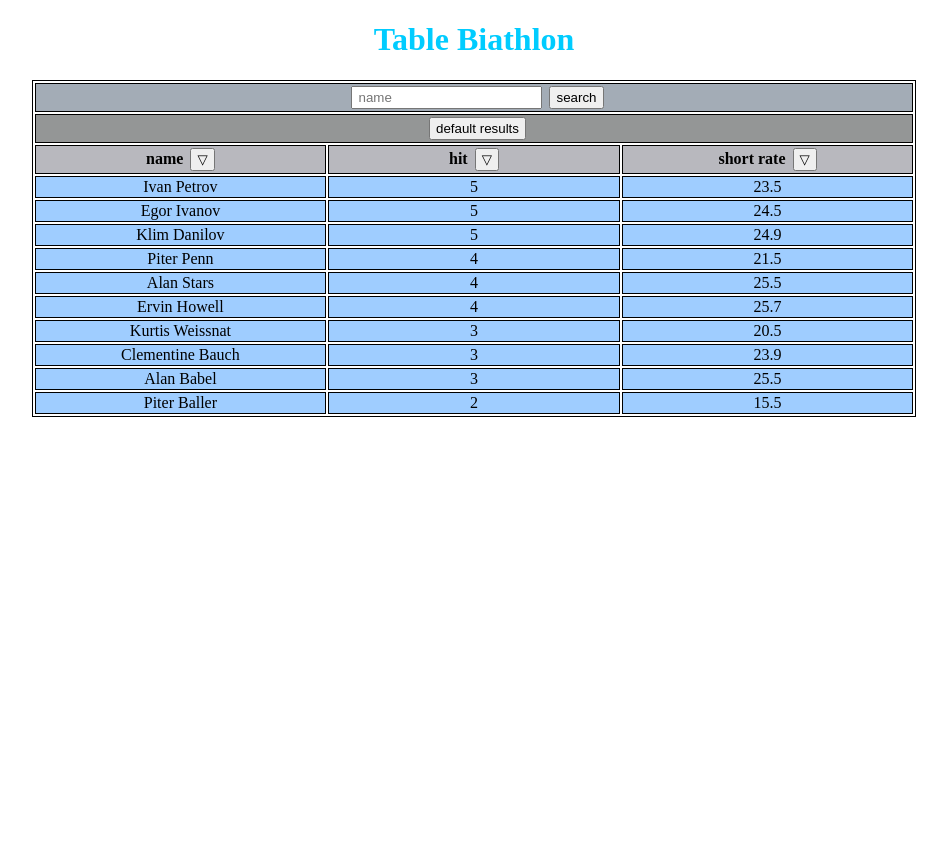
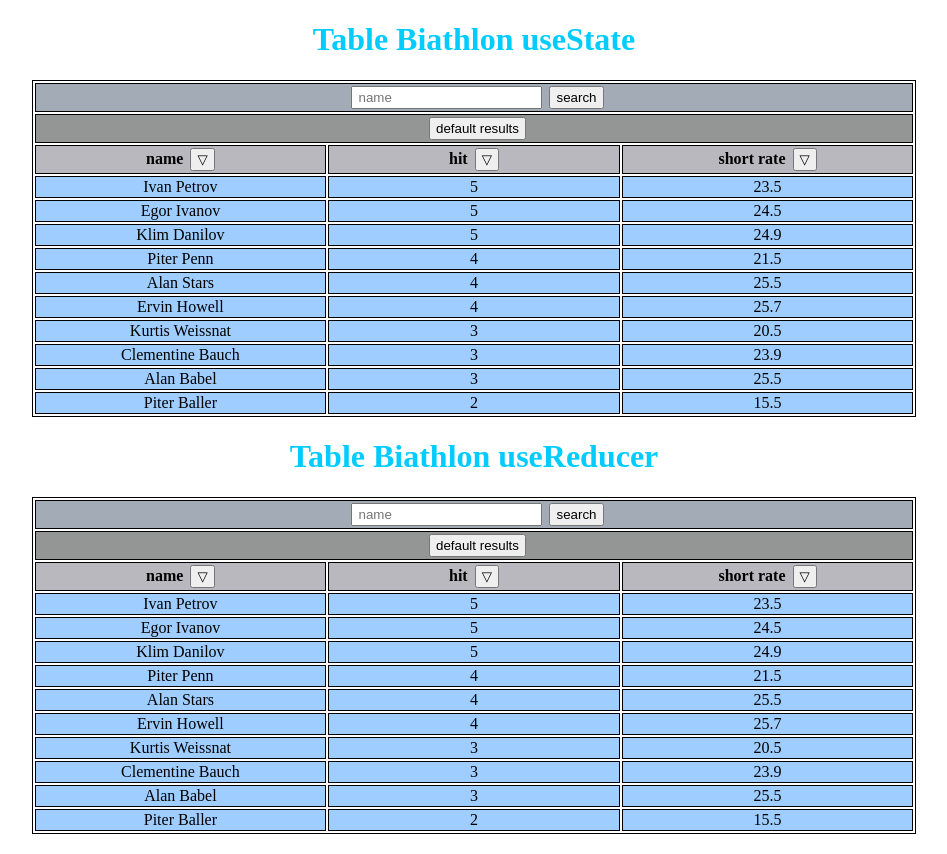
Before and after one commit to YuriyLaznyuk/ReactWpTable, a React app: page / in a window 1280 px wide. Shown: the whole page, without its empty margins (166-1113 px from the left). Before the commit the page ends 800 px from the top, so only its background shows below. Built offline with nearby package versions, Linux system fonts and the light colour scheme.

Commit message:
add useReducer table

```diff
--- a/src/App.js
+++ b/src/App.js
@@ -1,11 +1,14 @@
 import React from 'react';
 import ShowTable from "./component/ShowTable";
+import ShowTableReducer from "./component/ShowTableReducer";
 
 function App(props) {
     return (
         <div>
-            <h1 className="app-h1">Table Biathlon</h1>
+            <h1 className="app-h1">Table Biathlon useState</h1>
             <ShowTable/>
+            <h1 className="app-h1">Table Biathlon useReducer</h1>
+            <ShowTableReducer/>
         </div>
     );
 }
--- /dev/null
+++ b/src/component/ShowTableReducer.js
@@ -0,0 +1,132 @@
+import React, {useReducer} from 'react';
+import {biathletes} from "../table/biathletes";
+
+const listInit = biathletes.sort((a, b) => (a.id - b.id));
+const initState = {list: listInit, name: '', buttonSelected: null, revers: 'hike', flag: false};
+
+function reducer(state, action) {
+    switch (action.type) {
+        case 'filter name':
+            return {
+                ...state,
+                buttonSelected: 'search',
+                revers: 'hike',
+                flag: false,
+                list: state.list.filter(i => i.name.toLowerCase().includes(
+                    state.name.toLowerCase()
+                ))
+            };
+        case 'search name':
+            return {
+                ...state,
+                name: action.payload
+            };
+        case 'default results':
+            return {
+                ...state,
+                list: listInit.sort((a,b)=>(a.id-b.id)),
+                buttonSelected: 'default',
+                revers: 'hike',
+                flag: false
+
+            };
+        case 'click button':
+            let arrSort = state.list.sort(function (a, b) {
+                if (a[action.payload.data] > b[action.payload.data]) {
+                    switch (state.revers) {
+                        case "hike":
+                            return action.payload.x;
+                        case "drop":
+                            return -action.payload.x;
+                    }
+                }
+                if (a[action.payload.data] < b[action.payload.data]) {
+                    switch (state.revers) {
+                        case "hike":
+                            return action.payload.y;
+                        case "drop":
+                            return -action.payload.y;
+                    }
+                }
+                return 0;
+
+            });
+            return {
+                ...state,
+                buttonSelected: action.payload.button,
+                revers: (state.buttonSelected===action.payload.button && state.flag)
+                ? 'hike' :'drop',
+                flag: !state.flag,
+            }
+        default:
+            return state;
+
+    }
+
+}
+
+function ShowTableReducer(props) {
+    const [state, dispatch] = useReducer(reducer, initState);
+    const {list, buttonSelected, revers} = state;
+
+    return (
+        <div>
+            <table className='showTable'>
+                <thead>
+                <tr>
+                    <td colSpan={3}>
+                        <input onChange={e => dispatch({
+                            type: 'search name', payload: e.target.value
+                        })} type="text" placeholder='name'/>
+                        <button className={(buttonSelected === 'search') ? 'actionBtn' : null} onClick={() => dispatch({
+                            type: 'filter name'
+                        })}>search
+                        </button>
+                    </td>
+                </tr>
+                <tr>
+                    <td colSpan={3}>
+                        <button className={(buttonSelected === 'default') ? 'actionBtn' : null}
+                                onClick={() => dispatch({
+                                    type: 'default results'
+                                })}>default results
+                        </button>
+                    </td>
+                </tr>
+                <tr>
+                    <th>name
+                        <button className={(buttonSelected === 'btn1') ? 'actionBtn' : null} onClick={()=>dispatch({
+                            type:'click button',payload:{data:'name',button:'btn1',x:1, y:-1}
+                        })}>{(buttonSelected==='btn1' && revers==='hike')
+                        ? <span>&#9651;</span> : <span>&#9661;</span>}</button>
+                    </th>
+                    <th>
+                        hit
+                        <button className={(buttonSelected === 'btn2') ? 'actionBtn' : null} onClick={()=>dispatch({
+                            type:'click button', payload:{data:'hit',button:'btn2', x:1, y:-1}
+                        })}>{(buttonSelected==='btn2' && revers==='hike')
+                        ? <span>&#9651;</span> :<span>&#9661;</span>}</button>
+                    </th>
+                    <th>
+                        short rate
+                        <button className={(buttonSelected === 'btn3') ? 'actionBtn' : null} onClick={()=>dispatch({
+                            type:'click button', payload:{data:'speed', button:'btn3', x:1, y:-1}
+                        })}>{(buttonSelected==='btn3' && revers==='hike')
+                        ? <span>&#9651;</span> : <span>&#9661;</span> }</button>
+                    </th>
+                </tr>
+                </thead>
+                <tbody>
+                {list.map((item, index) =>
+                    <tr key={index}>
+                        <td>{item.name}</td>
+                        <td>{item.hit}</td>
+                        <td>{item.speed}</td>
+                    </tr>)}
+                </tbody>
+            </table>
+        </div>
+    );
+}
+
+export default ShowTableReducer;
```
Also changed, not shown: src/component/ShowTable.js (+12 -19 lines).
